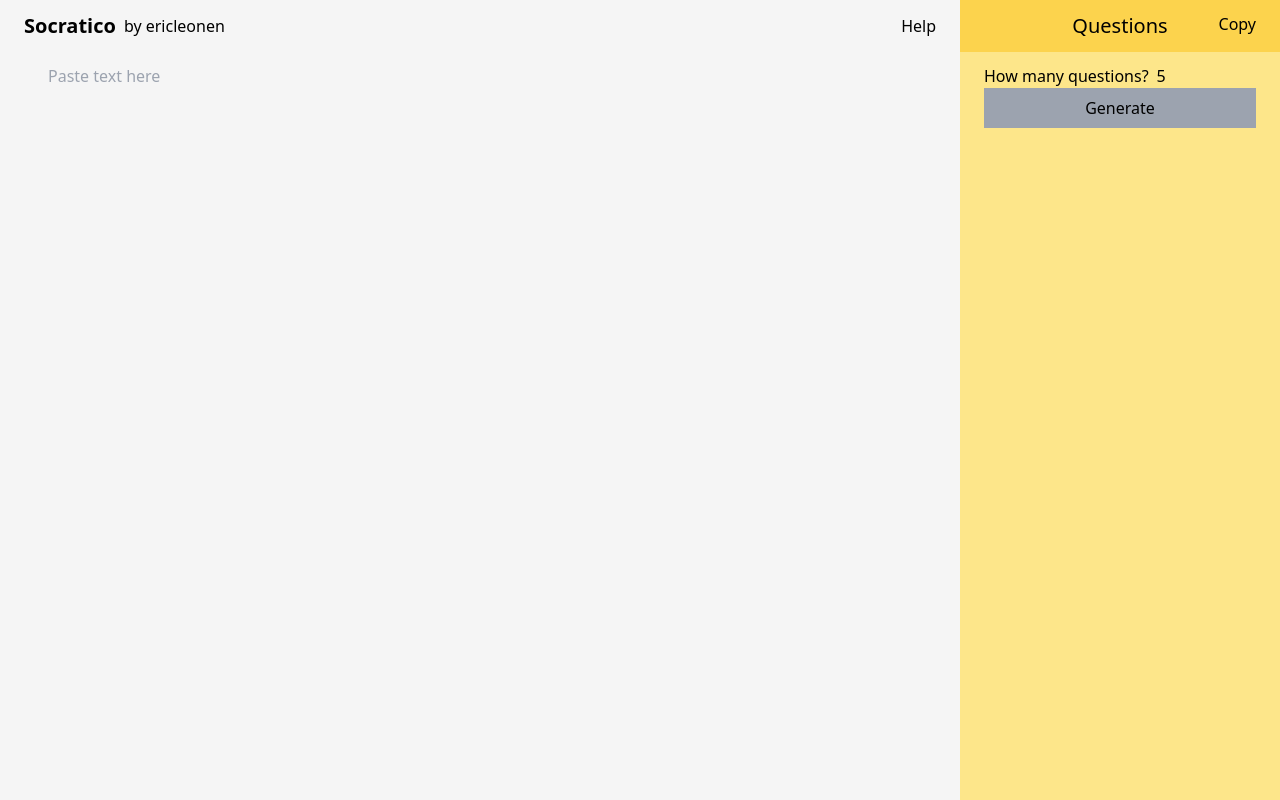
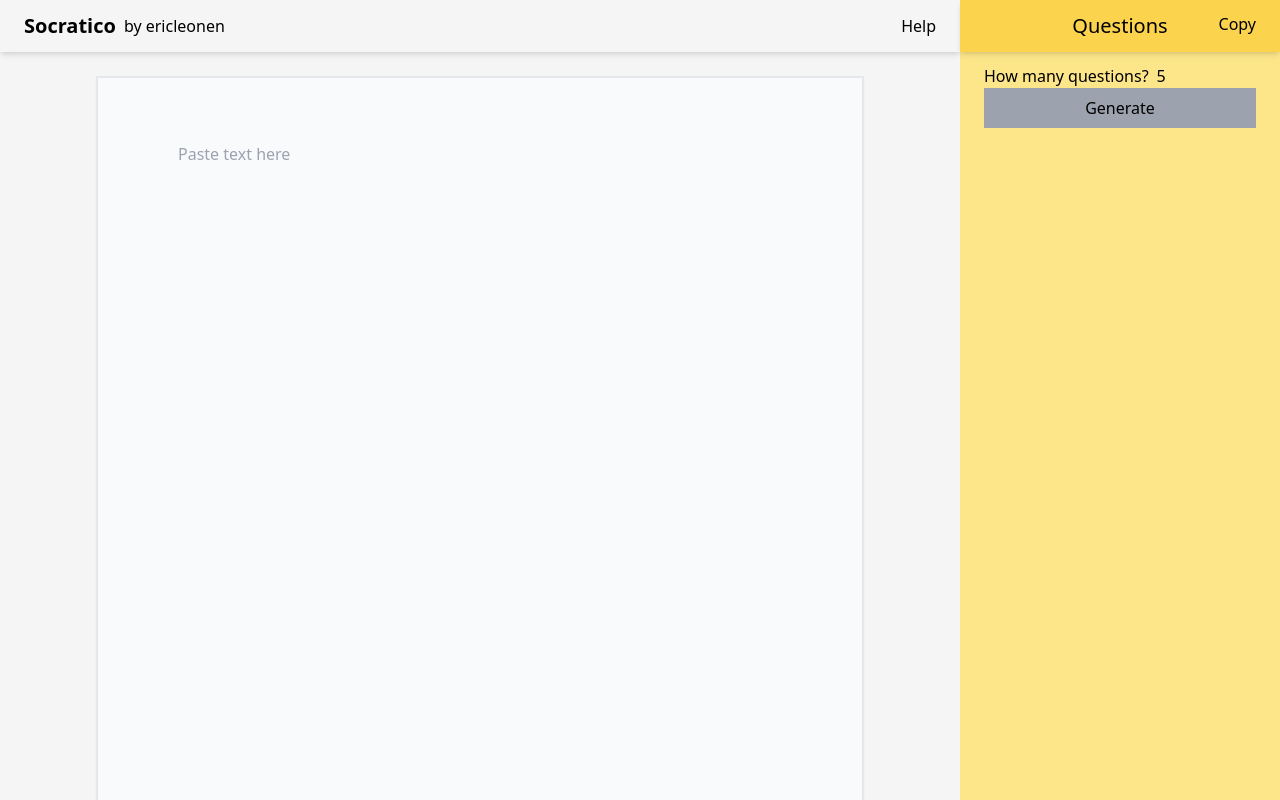
Before and after one commit to ericleonen/socratico, a Next.js app: page / in a window 1280 px wide. Built offline with nearby package versions, Linux system fonts and the light colour scheme.

Commit message:
replace text field with page-y feel

```diff
--- a/src/components/Header/index.tsx
+++ b/src/components/Header/index.tsx
@@ -7,7 +7,7 @@ type HeaderProps = {
 
 export default function Header({ characterCount }: HeaderProps) {
     return (
-        <div className="flex px-6 py-3 w-full items-center relative">
+        <div className="flex px-6 py-3 w-full items-center relative shadow-md z-10">
             <h1 className="text-xl font-bold">Socratico</h1>
             <span className="ml-2">by ericleonen</span>
             <CharacterCount value={characterCount} />
--- a/src/components/QuestionsSection/index.tsx
+++ b/src/components/QuestionsSection/index.tsx
@@ -51,7 +51,7 @@ export default function QuestionsSection({ text }: QuestionSectionType) {
 
     return (
         <div className="flex flex-col h-full flex-grow bg-amber-200">
-            <div className="flex justify-center py-3 bg-amber-300 relative">
+            <div className="flex justify-center py-3 bg-amber-300 relative shadow-md z-10">
                 <h2 className="text-xl">Questions</h2>
                 <CopyQuestionsButton
                     onClick={copyToClipboard}
--- a/src/components/TextSection/TextField.tsx
+++ b/src/components/TextSection/TextField.tsx
@@ -16,7 +16,7 @@ export default function TextField({ text, setText }: TextFieldProps) {
             onChange={onChangeValue(setText)}
             ref={textAreaRef}
             placeholder="Paste text here"
-            className="w-full resize-none bg-transparent focus:outline-none pt-3 pb-6"
+            className="w-full resize-none bg-transparent focus:outline-none pt-16 pb-10"
         />
     )
 }
--- a/src/components/TextSection/index.tsx
+++ b/src/components/TextSection/index.tsx
@@ -7,7 +7,7 @@ type TextSectionProps = {
 
 export default function TextSection({ text, setText }: TextSectionProps) {
     return (
-        <div className="flex flex-grow flex-col w-full px-12 overflow-y-scroll relative">
+        <div className="mt-6 flex w-[80%] px-20 h-min flex-grow bg-gray-50 border-[2px] border-b-0 shadow-sm">
             <TextField {...{text, setText}} />
         </div>
     );
--- a/src/pages/index.tsx
+++ b/src/pages/index.tsx
@@ -10,7 +10,9 @@ export default function App() {
     <div className="flex h-screen w-screen">
       <div className="flex flex-col w-[75%]">
         <Header characterCount={text.length} />
-        <TextSection {...{text, setText}} />
+        <div className="flex flex-col items-center flex-grow overflow-y-scroll w-full">
+          <TextSection {...{text, setText}} />
+        </div>
       </div>
       <QuestionsSection text={text} />
     </div>
```
